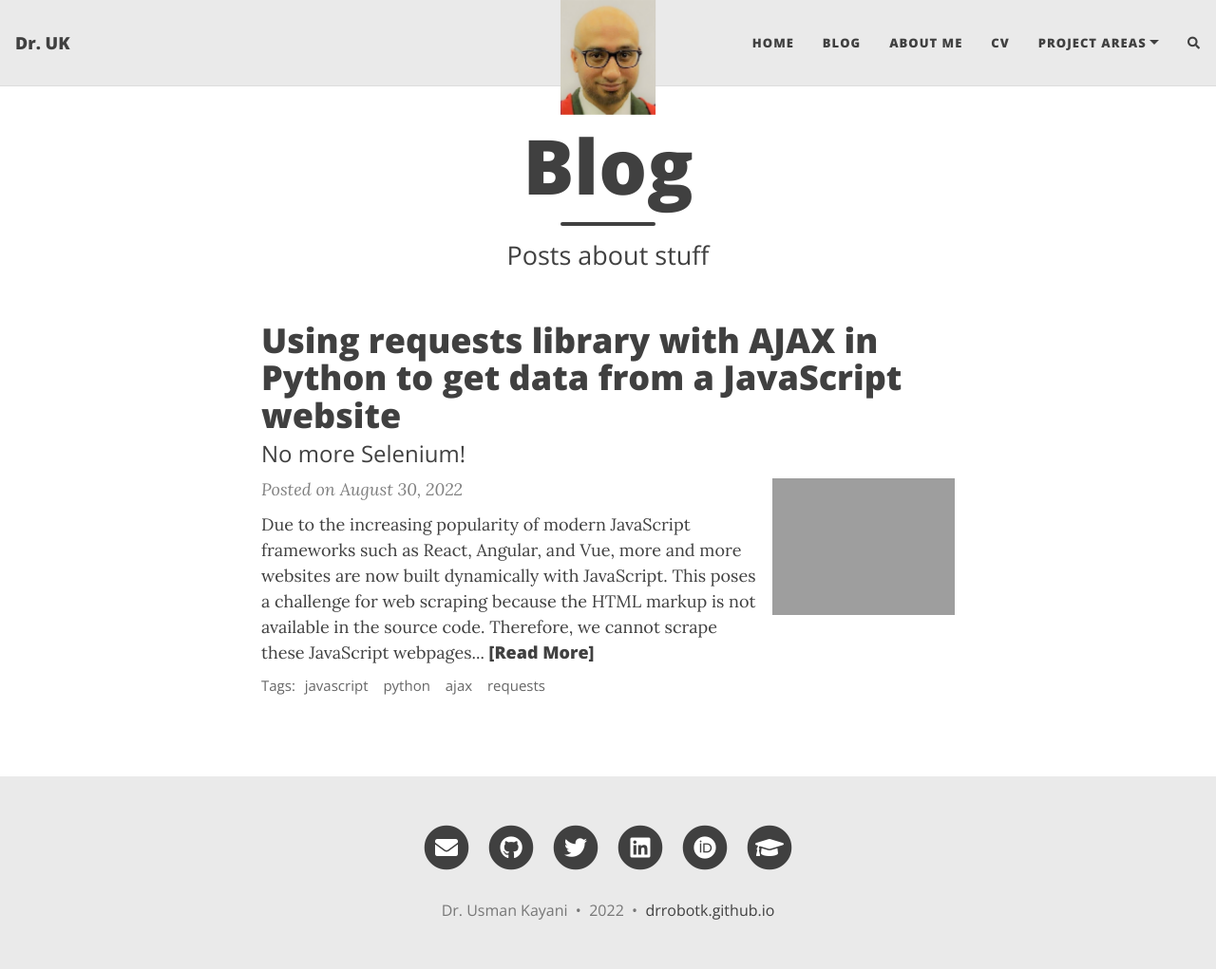
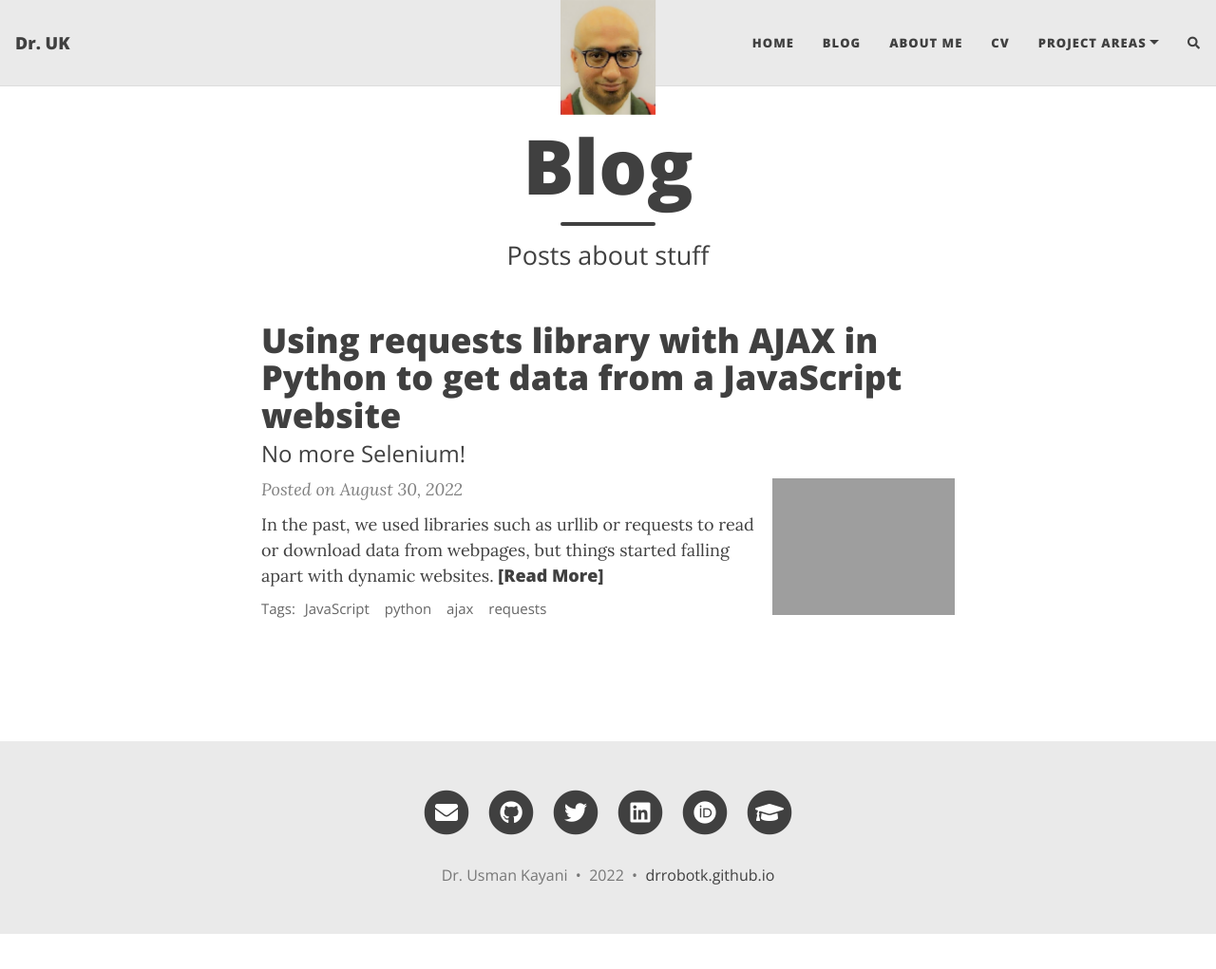
Before and after one commit to drrobotk/drrobotk.github.io, a Jekyll site: the page built from blog.md, in a window 1280 px wide and 1021 px high. Shown: the whole window at 95% size. Built offline with Jekyll 4.4.1, drawn with Linux system fonts in a browser that asks for light colours; nearby versions of some CDN libraries; comment, search, counter and statistics services are not loaded; some of the changed lines change nothing that is shown.

Commit message:
Update blog.

````diff
--- a/_posts/2022-08-30-AJAX-with-python.md
+++ b/_posts/2022-08-30-AJAX-with-python.md
@@ -5,18 +5,22 @@
 #cover-img: /assets/img/path.jpg
 thumbnail-img: /assets/img/ajax.png
 #share-img: /assets/img/path.jpg
-tags: [javascript, python, ajax, requests]
+tags: [JavaScript, python, ajax, requests]
 date: 2022-08-30
 last-updated: 2022-08-30
 ---
 
-Due to the increasing popularity of modern JavaScript frameworks such as React, Angular, and Vue, more and more websites are now built dynamically with JavaScript. This poses a challenge for web scraping because the HTML markup is not available in the source code. Therefore, we cannot scrape these JavaScript webpages directly and may need to render them as regular HTML markup first. For such tasks, where we have to interact with the web browser, selenium is your go-to library.
+In the past, we used libraries such as urllib or requests to read or download data from webpages, but things started falling apart with dynamic websites.
 
-In the past, we used libraries such as urllib or requests to read or download data from webpages, but things started falling apart with dynamic websites. There is hope for some JavaScript websites where we can make use of AJAX to get data from the server.
+Due to the increasing popularity of modern JavaScript frameworks such as React, Angular, and Vue, more and more websites are now built dynamically with JavaScript. This poses a challenge for web scraping because the HTML markup is not available in the source code. Therefore, we cannot scrape these JavaScript webpages directly and may need to render them as regular HTML markup first.
+
+For such tasks, particularly where we have to interact with the web browser, selenium is the usual go-to library which uses an automated web browser called a web driver. However, this can be more resource heavy than using the requests library.
+
+The way that JavaScript calls work is that the browser makes a request to the server, using AJAX routines, and the server returns the data to the browser.
 
 <img src="/assets/img/ajax.png" alt="isolated" width="300"/>
 
-Using Requests generally results in faster and more concise code, while using Selenium makes development faster on Javascript heavy sites.
+It turns out we can intercept the AJAX calls from the page and reproduce/replay them to get the same data without a browser.
 
 ```python
 import requests, re
@@ -34,6 +38,11 @@
 def get_insthash(MAIN_URL: str) -> str:
     """
     Get the insthash.
+
+    Params:
+        MAIN_URL: str
+            The main URL of the website.
+
     Returns:
         str
             Instance hash.
@@ -53,13 +62,17 @@
 ) -> str:
     """
     Get the ajax text to process JS request.
+
     Params:
+        MAIN_URL: str
+            The main URL of the website.
         insthash: str
             Instance hash.
         params: Dict
             Parameters to pass to the request.
         init: bool
             Whether to get the initial data or not.
+
     Returns:
         str
             The ajax text for the post request.
````
